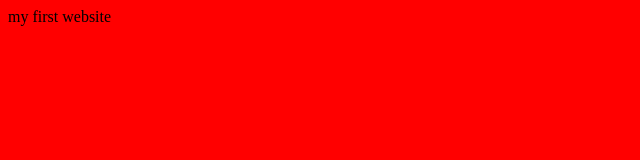
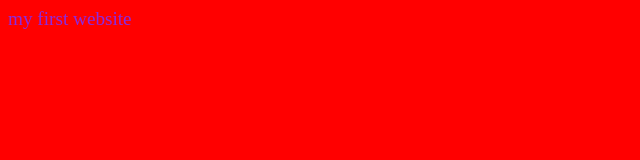
Before and after one commit to susa990/susa990.github.io, a plain HTML site: page index.html in a window 1280 px wide. Shown: the whole page, without its empty margins (0-640 px from the left). Drawn offline with Linux system fonts and the light colour scheme.

Commit message:
colour font update

```diff
--- a/style.css
+++ b/style.css
@@ -1,3 +1,6 @@
 body {
     background-color: red;
+    color: blueviolet;
+    font-size: larger;
+
 }
```
